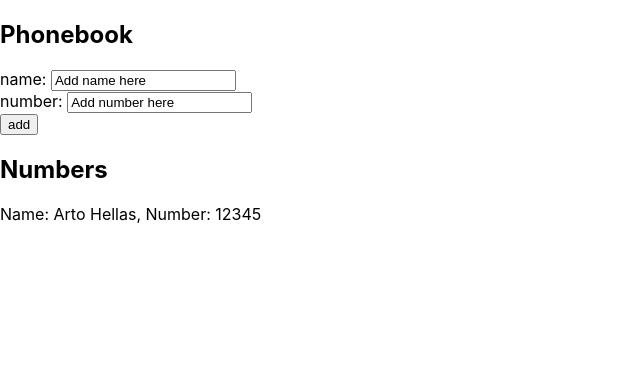
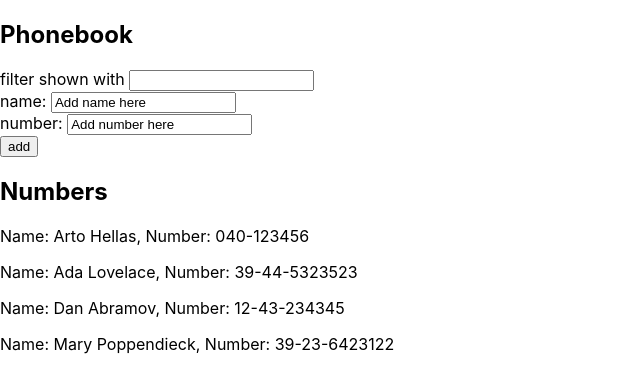
Before and after one commit to bryantt23/phonebook, a React (Create React App) app: page / in a window 1280 px wide. Shown: the top 392 px of the page, without its empty margins (0-640 px from the left). Built offline with nearby package versions, Linux system fonts and the light colour scheme.

Commit message:
Filter starts with

```diff
--- a/src/App.js
+++ b/src/App.js
@@ -2,10 +2,14 @@
 
 const App = () => {
   const [persons, setPersons] = useState([
-    { name: 'Arto Hellas', number: 12345 }
+    { name: 'Arto Hellas', number: '040-123456' },
+    { name: 'Ada Lovelace', number: '39-44-5323523' },
+    { name: 'Dan Abramov', number: '12-43-234345' },
+    { name: 'Mary Poppendieck', number: '39-23-6423122' }
   ]);
   const [newName, setNewName] = useState('Add name here');
   const [newNumber, setNewNumber] = useState('Add number here');
+  const [filterName, setFilterName] = useState('');
 
   const handleChange = event => {
     const target = event.target;
@@ -16,6 +20,9 @@
     }
     if (name === 'changeNumber') {
       setNewNumber(event.target.value);
+    }
+    if (name === 'filterName') {
+      setFilterName(event.target.value);
     }
   };
 
@@ -29,9 +36,22 @@
     setPersons([...persons, { name: newName, number: newNumber }]);
   };
 
+  let filtered = persons.filter(person =>
+    person.name.toLowerCase().startsWith(filterName.toLowerCase())
+  );
+
+  const res = filtered.map((person, index) => {
+    return (
+      <p key={index}>
+        Name: {person.name}, Number: {person.number}
+      </p>
+    );
+  });
   return (
     <div>
       <h2>Phonebook</h2>
+      filter shown with{' '}
+      <input onChange={handleChange} value={filterName} name='filterName' />
       <form onSubmit={handleSubmit}>
         <div>
           name:{' '}
@@ -50,13 +70,7 @@
         </div>
       </form>
       <h2>Numbers</h2>
-      {persons.map((person, index) => {
-        return (
-          <p key={index}>
-            Name: {person.name}, Number: {person.number}
-          </p>
-        );
-      })}
+      {res}
     </div>
   );
 };
```
Also changed, not shown: 1 other file (tests, documents, lock files or other folders).
